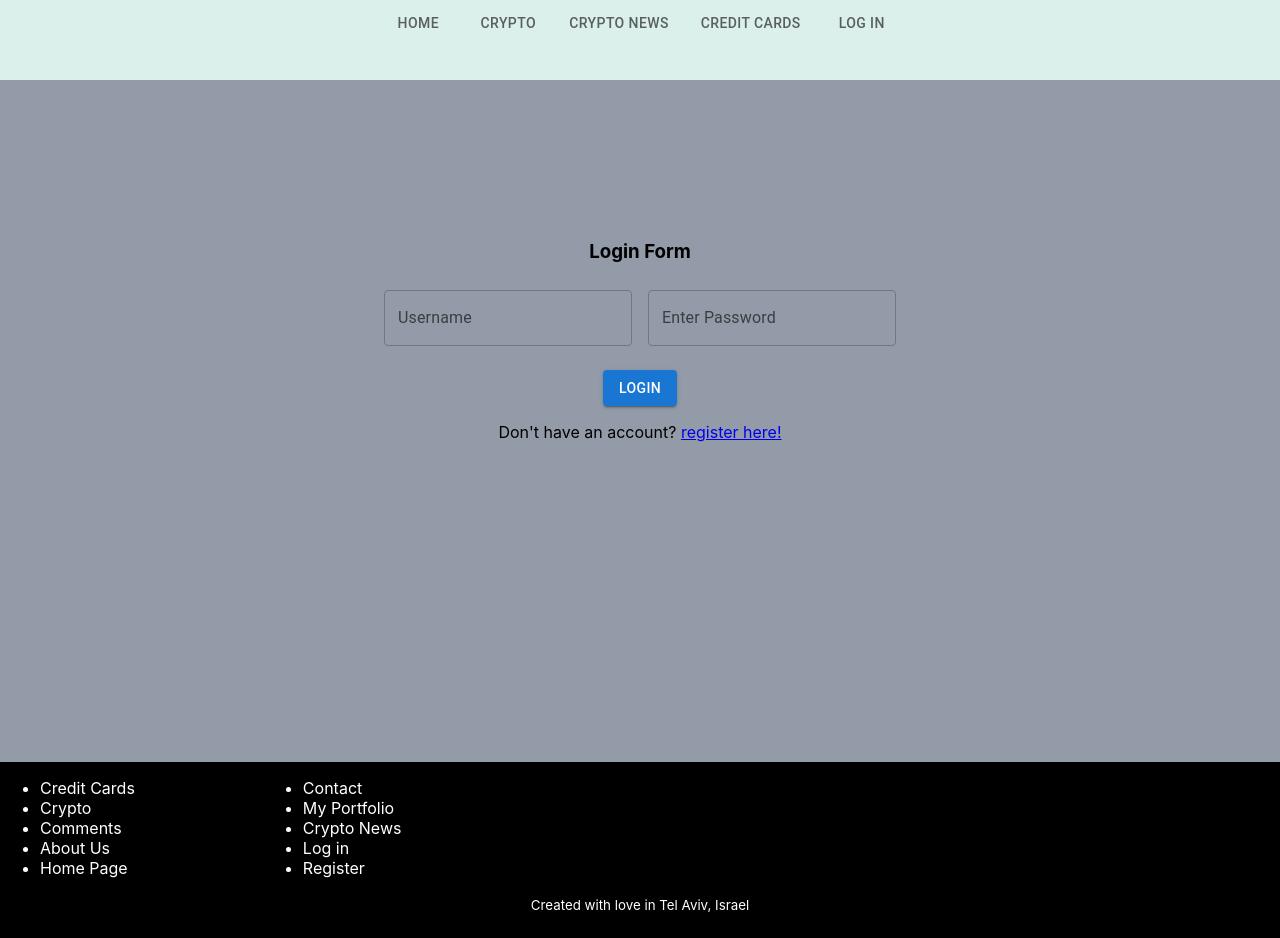
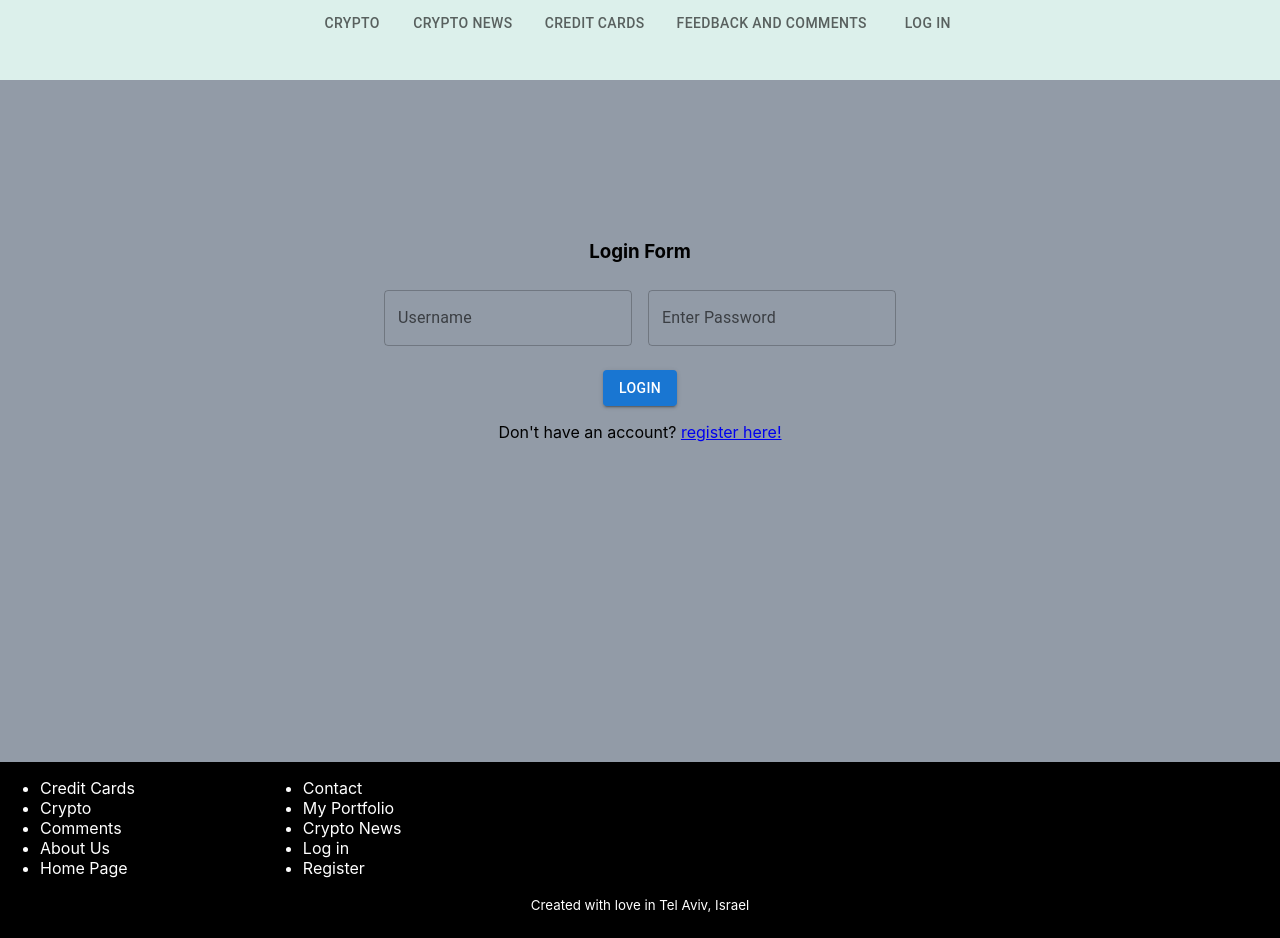
Before and after one commit to shaul613/finance-app, a React (Create React App) app in the folder client/: page /login in a window 1280 px wide. Built offline with nearby package versions, Linux system fonts and the light colour scheme; the HTML template or start-up script is replaced by a standard one.

Commit message:
added comments link to navbar

```diff
--- a/client/src/components/Navbar.js
+++ b/client/src/components/Navbar.js
@@ -78,12 +78,12 @@ const Navbar = (props) => {
       <Box sx={{ width: '100%', bgcolor: 'background.paper' }}>
         <div id='navbar'>
         <Tabs value={value} onChange={handleChange} centered>
-          <Tab component={Link} to='/' label="Home"/>
+          {/*<Tab component={Link} to='/' label="Home"/>*/}
           <Tab component={Link} to='/crypto' label="Crypto" />
           <Tab component={Link} to='/cryptonews' label="Crypto News" />
           <Tab component={Link} to='/creditcards' label="Credit Cards"/>
           {/*<Tab component={Link} to='/loans_banking' label="Loans And Banking" />*/}
-          {/*<Tab component={Link} to='/feedback' label="Feedback And Comments" />*/}
+          <Tab component={Link} to='/feedback' label="Feedback And Comments" />
           {/*<Tab component={Link} to='/about' label="About" />
           <Tab component={Link} to='/cryptonews' label="Crypto News (coming soon!)" />*/}
           {/*Tab component={Link} to='/login' label="Login" />*/}
```
